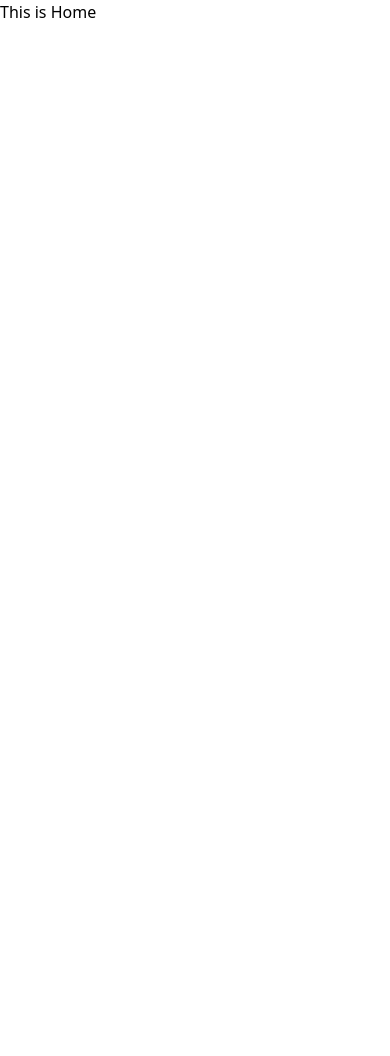
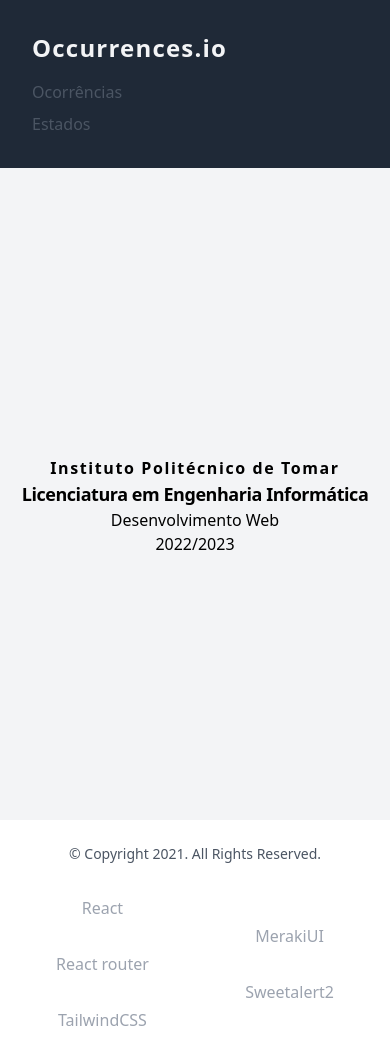
Before and after one commit to dgraca/occurrenceio-react, a React (Create React App) app: page / in a window 390 px wide. Before the commit the page ends 844 px from the top, so only its background shows below. Built offline with nearby package versions, Linux system fonts and the light colour scheme.

Commit message:
Home page and components
Navbar and Footer Components.
Page should be responsive.

```diff
--- a/src/App.js
+++ b/src/App.js
@@ -10,6 +10,7 @@ function App() {
     // The path prop is used to define the path of the route
     // The element prop is used to define the component that will be rendered when the route is accessed
     // The BrowserRouter component is used to define the router of the application
+    <div className="bg-gray-100 min-h-screen flex flex-col justify-between">
       <BrowserRouter>
         <Routes>
           <Route path="/" element={<Home />} />
@@ -17,6 +18,7 @@ function App() {
           <Route path="/occurrences" element={<OccurrencesIndex />} />
         </Routes>
       </BrowserRouter>
+    </div>
   );
 }
 
--- /dev/null
+++ b/src/Components/Footer.js
@@ -0,0 +1,36 @@
+import React from 'react';
+
+class Navbar extends React.Component {
+    constructor(props) {
+        super(props);
+    }
+
+    render() {
+        return (
+            // footer by MerakiUI
+            // *adpated to our needs
+            <div className="h-6 sm:h-full">
+                <footer class="bg-white dark:bg-gray-900">
+                    <div class="container flex flex-col items-center justify-between p-6 mx-auto space-y-4 sm:space-y-0 sm:flex-row">
+
+                        <p class="text-sm text-gray-600 dark:text-gray-300">© Copyright 2021. All Rights Reserved.</p>
+
+                        <div className="flex flex-row items-center justify-between w-full px-8">
+                            <div className="mt-4 flex flex-col sm:flex-row items-center justify-center text-center gap-8">
+                                <p><a href="https://reactjs.org" target="_blank" className="max-w-md mx-auto mt-2 text-gray-400 hover:text-gray-200">React</a></p>
+                                <p><a href="https://reactrouter.com/" target="_blank" className="max-w-md mx-auto mt-2 text-gray-400 hover:text-gray-200">React router</a></p>
+                                <p><a href="https://tailwindcss.com/" target="_blank" className="max-w-md mx-auto mt-2 text-gray-400 hover:text-gray-200">TailwindCSS</a></p>
+                            </div>
+                            <div className="mt-4 flex flex-col sm:flex-row items-center justify-center text-center gap-8">
+                                <p><a href="https://merakiui.com/" target="_blank" className="max-w-md mx-auto mt-2 text-gray-400 hover:text-gray-200">MerakiUI</a></p>
+                                <p><a href="https://sweetalert2.github.io/" target="_blank" className="max-w-md mx-auto mt-2 text-gray-400 hover:text-gray-200">Sweetalert2</a></p>
+                            </div>
+                        </div>
+                    </div>
+                </footer>
+            </div>
+        );
+    }
+}
+
+export default Navbar;
--- /dev/null
+++ b/src/Components/Navbar.js
@@ -0,0 +1,23 @@
+import React from 'react';
+import { Link } from 'react-router-dom';
+
+class Navbar extends React.Component {
+    constructor(props) {
+        super(props);
+    }
+
+    render() {
+        return (
+            <nav className="flex flex-row items-center justify-between flex-wrap sm:flex-nowrap bg-gray-800 p-8 text-gray-100">
+                <Link to="/" className="font-bold tracking-wider text-2xl">Occurrences.io</Link>
+
+                <div className="w-full sm:mt-0 mt-4 flex flex-col sm:flex-row justify-end mx-auto text-gray-600 dark:text-gray-300 gap-2">
+                    <Link to="/occurrences">Ocorrências</Link>
+                    <Link to="/albums">Estados</Link>
+                </div>
+            </nav>
+        );
+    }
+}
+
+export default Navbar;
--- a/src/pages/Home.js
+++ b/src/pages/Home.js
@@ -1,13 +1,32 @@
-import React from 'react';
+import React from "react";
+import Navbar from "../Components/Navbar";
+import Footer from "../Components/Footer";
 
+/**
+ * Component that represents the home page
+ */
 class Home extends React.Component {
     constructor(props) {
         super(props);
     }
 
+    // method to render the component
     render() {
         return (
-            <p>This is Home</p>
+            // Navbar by MerakiUI
+            // *adpated to our needs
+            <>
+                <Navbar />
+                <div className="w-full flex flex-col items-center py-8">
+                    <div className="text-center mt-6">
+                        <a href="http://www.ipt.pt" className="hover:cursor-pointer hover:text-gray-700"><h2 className="font-semibold tracking-widest text">Instituto Politécnico de Tomar</h2></a>
+                        <h3 className="font-bold tracking-tight text-lg">Licenciatura em Engenharia Informática</h3>
+                        <h3 className="tracking-normal text">Desenvolvimento Web</h3>
+                        <p>2022/2023</p>
+                    </div>
+                </div>
+                <Footer />
+            </>
         );
     }
 }
```
Lines whose indentation alone changed are shown as unchanged.
